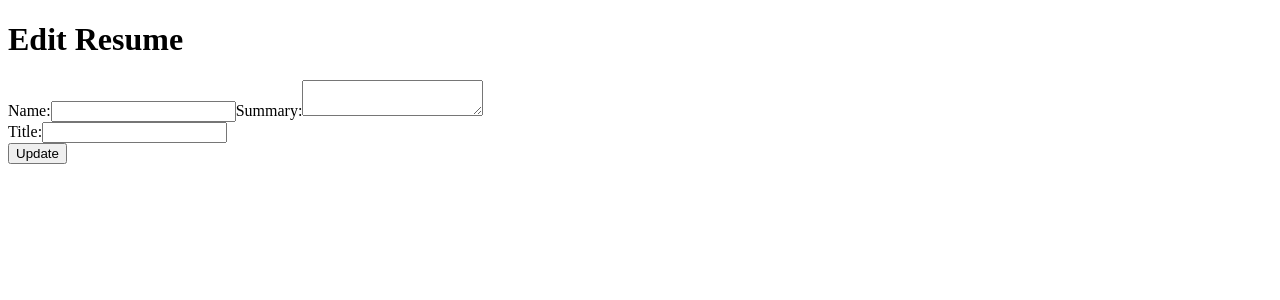
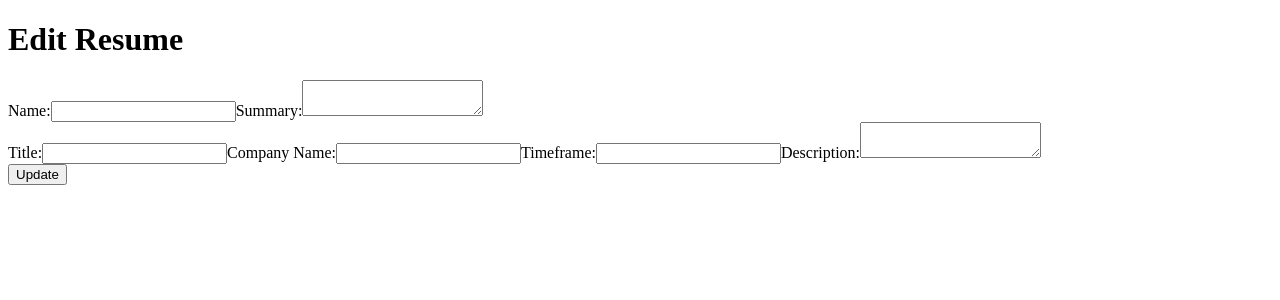
Before and after one commit to LouisLP/ResumeBuilder, a Vue app in the folder client/: page /resume/edit/1 in a window 1280 px wide. Shown: the top 300 px of the page. Built offline with nearby package versions, Linux system fonts and the light colour scheme; no server answers.

Commit message:
Updated with ALL required fields

```diff
--- a/client/src/components/ResumeForm.vue
+++ b/client/src/components/ResumeForm.vue
@@ -8,12 +8,18 @@
 			<label for="summary">Summary:</label>
 			<textarea id="summary" v-model="resume.summary"></textarea>
 
-			<!-- Simplified; you might want to make this part more dynamic -->
 			<div v-for="(exp, index) in resume.workExperience" :key="index">
 				<label for="title">Title:</label>
 				<input id="title" v-model="exp.title" type="text" />
 
-				<!-- Repeat for other fields like company name, timeframe, etc. -->
+				<label for="companyName">Company Name:</label>
+				<input id="companyName" v-model="exp.companyName" type="text" />
+
+				<label for="timeframe">Timeframe:</label>
+				<input id="timeframe" v-model="exp.timeframe" type="text" />
+
+				<label for="description">Description:</label>
+				<textarea id="description" v-model="exp.description"></textarea>
 			</div>
 
 			<button type="submit">{{ id ? "Update" : "Create" }}</button>
```
Also changed, not shown: 1 other file (tests, documents, lock files or other folders).
